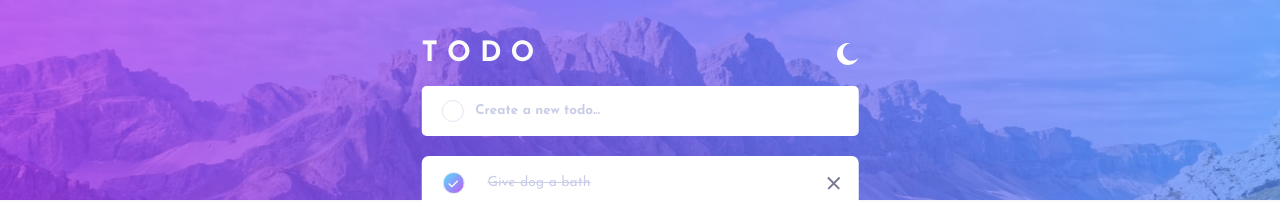
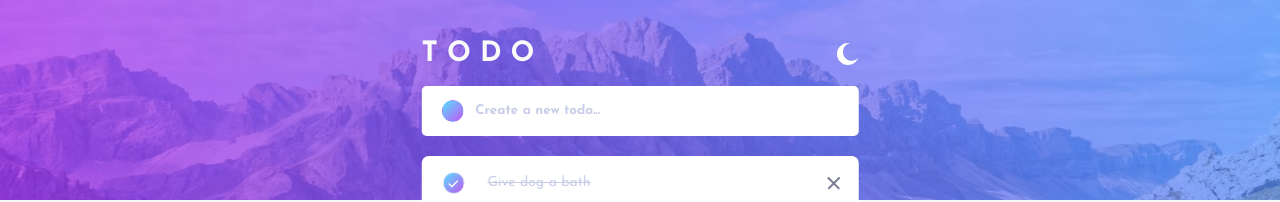
Before and after one commit to vasilemidrigan/tasko, a React (Create React App) app: page / in a window 1280 px wide. In both pictures the pointer is over the input 452 px from the left and 110 px from the top of the page. Shown: the top 202 px of the page. Built offline with nearby package versions, Linux system fonts and the light colour scheme.

Commit message:
Create new branch checkbox-hover in order to implement checkbox hover states and then merge the branch to main branch.

```diff
--- a/src/styles/globals.scss
+++ b/src/styles/globals.scss
@@ -27,7 +27,6 @@ input {
     height: 22px;
     border: 1.5px solid $very-light-grayish-blue;
     border-radius: 50%;
-    cursor: pointer;
     &::after {
       font-family: "Font Awesome 5 Free";
       font-size: 11px;
@@ -44,6 +43,24 @@ input {
       &:after {
         display: block;
       }
+    }
+    // hover state (for checked/unchecked checkboxes)
+    &:hover:not(:checked),
+    &:hover:checked {
+      border: 1px solid transparent;
+      background: linear-gradient(
+        135deg,
+        hsl(192, 100%, 67%),
+        hsl(280, 87%, 65%)
+      );
+      mask-composite: exclude;
+      -webkit-mask-composite: xor;
+    }
+    &:hover:checked {
+      border: 0.5px solid transparent;
+    }
+    &:hover:not(:checked) {
+      mask: linear-gradient(#fff 0 0) padding-box, linear-gradient(#fff 0 0);
     }
   }
 }
--- a/src/styles/todo.scss
+++ b/src/styles/todo.scss
@@ -17,6 +17,7 @@
       color: $prgrf-color;
       margin-left: 1.5rem;
       flex-direction: row-reverse;
+      cursor: pointer;
       &__task {
         max-width: 90%;
         white-space: initial;
```
